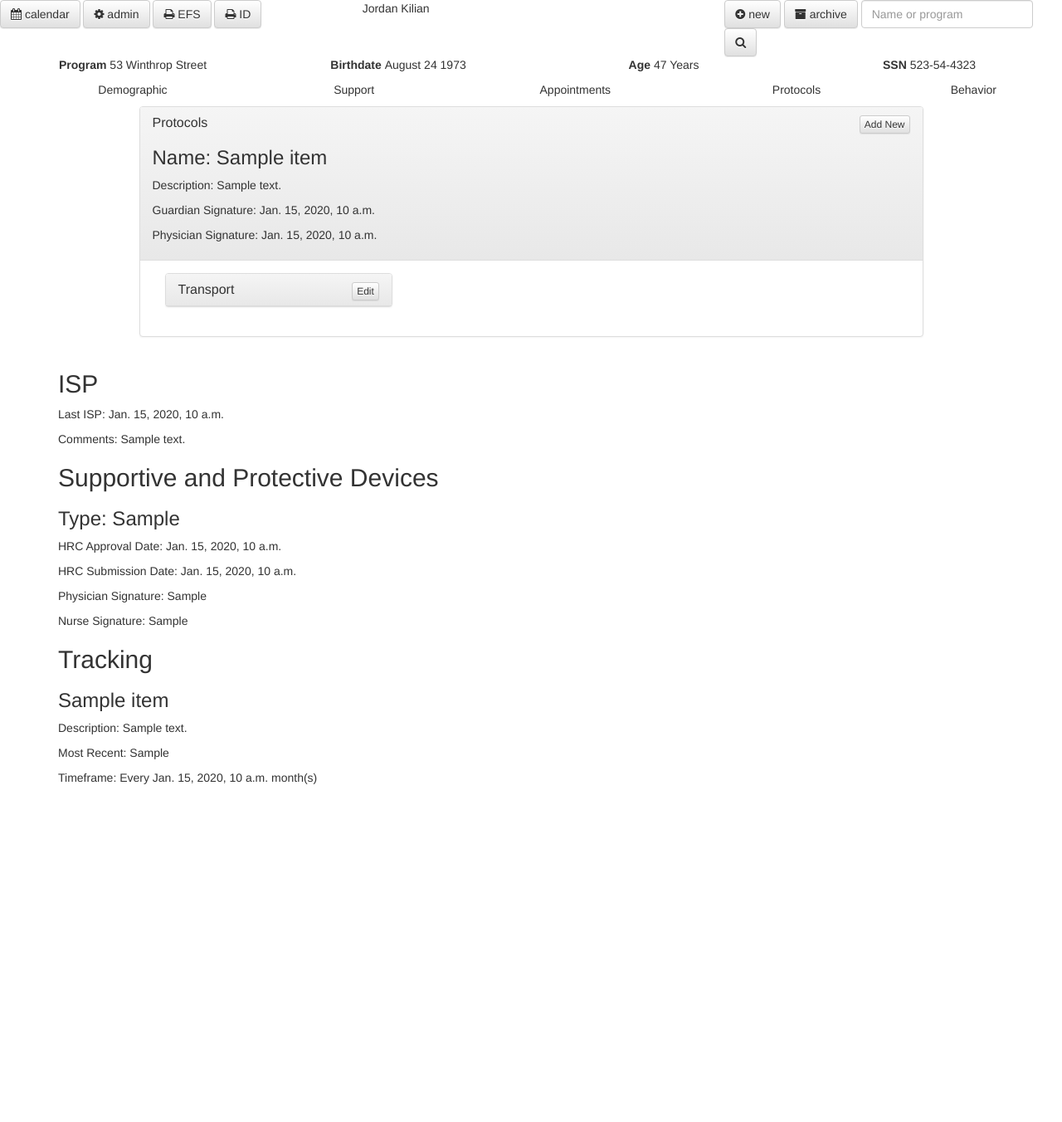
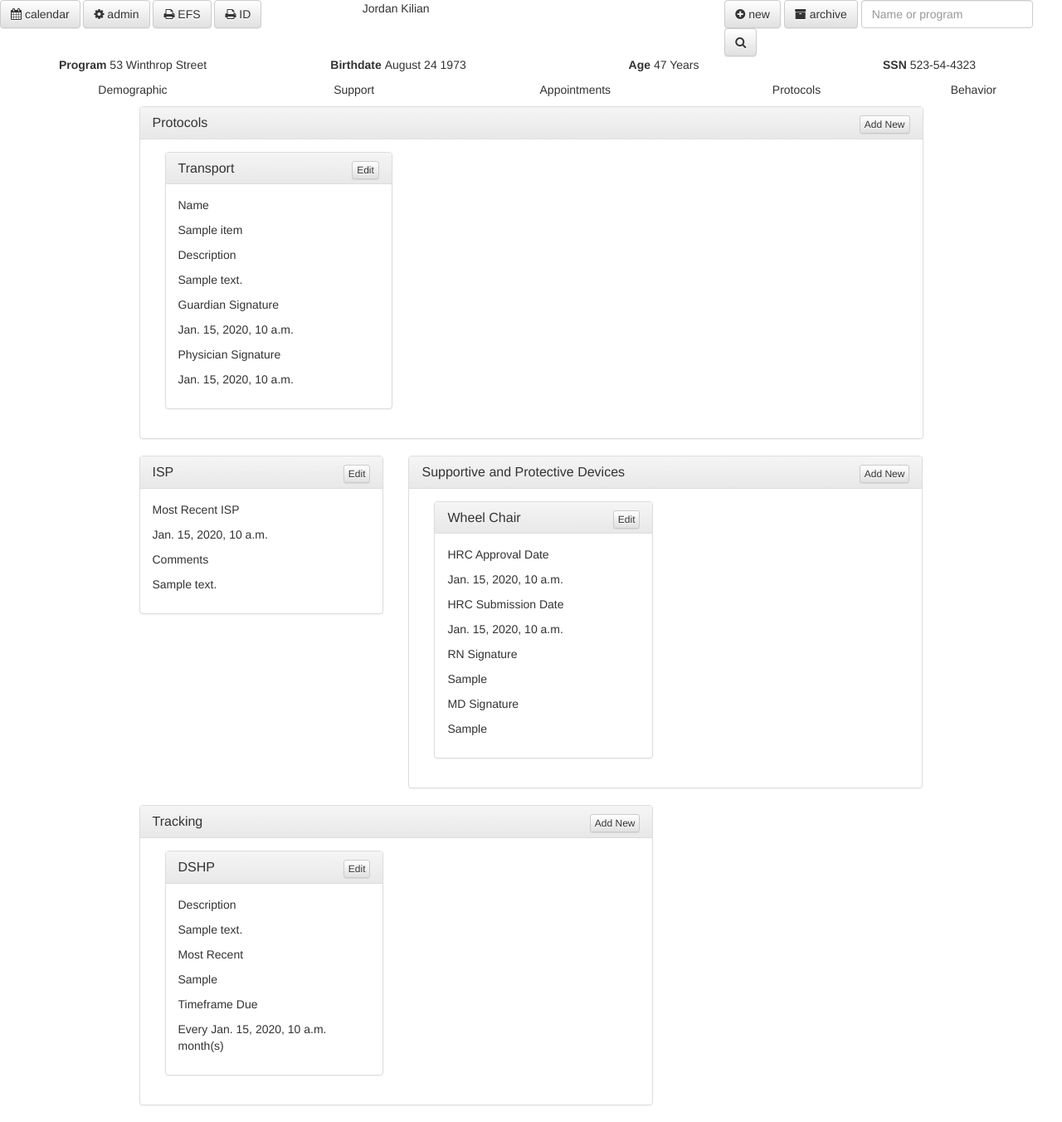
Before and after one commit to yzan424/JumboCode_WalnutStreetCenter, a Django app: template front-end/static/templates/protocol.html in a window 1280 px wide. Shown: the whole page at 83% size. Before the commit the page ends 945 px from the top, so only its background shows below. Run offline with Django 3.2, Linux system fonts and the light colour scheme; the template is opened without the code that fills it: most values are stand-ins (such as "Sample title", 1, 10 or a date in 2020); some libraries are stand-ins or nearby versions.

Commit message:
Finished protocol logic

```diff
--- a/front-end/static/templates/protocol.html
+++ b/front-end/static/templates/protocol.html
@@ -7,12 +7,6 @@
                     <div class="panel-heading">
                         <!--PROTOCOLS-->
                         <h3 class="panel-title">Protocols<button type="button" class="btn btn-xs btn-default pull-right">Add New</button></h3>
-                        {% for item in protocols %}
-                            <h3>Name: {{item.name}}</h3>
-                            <p>Description: {{item.description}}</p>
-                            <p>Guardian Signature: {{item.guardian_signature_date}}</p>
-                            <p>Physician Signature: {{item.physician_signature_date}}</p>
-                        {% endfor %}
                     </div>
                     <div class="panel-body">
                         <div class="col-xs-4">
@@ -20,38 +14,96 @@
                                 <div class="panel-heading">
                                   <h3 class="panel-title">Transport<button type="button" class="btn btn-xs btn-default pull-right">Edit</button></h3>
                                 </div>
+                                <div class="panel-body">
+                                    <!--{% for item in protocols %}-->
+                                        <p class="box-label"> Name </p>
+                                        <p> {{item.name}} <br> </p>
+                                        <p class="box-label"> Description </p>
+                                        <p> {{item.description}} <br> </p>
+                                        <p class="box-label"> Guardian Signature </p>
+                                        <p> {{item.guardian_signature_date}} <br></p>
+                                        <p class="box-label">Physician Signature</p>
+                                        <p> {{item.physician_signature_date}} <br> </p>
+                                    <!--{% endfor %}-->
+                                </div>
                             </div>
                         </div>
                     </div>
                 </div>
             </div>
         </div>
-
-        <div id="isp">
-            <h2>ISP</h2>
-            <p>Last ISP: {{isp.last_isp_date}}</p>
-            <p>Comments: {{isp.comments}}</p>
-        </div>
-
-        <div id="supportive">
-        <h2>Supportive and Protective Devices</h2>
-        {% for item in supportive %}
-            <h3>Type: {{item.device_type}}</h3>
-            <p>HRC Approval Date: {{item.hrc_approval_date}}</p>
-            <p>HRC Submission Date: {{item.hrc_submission_date}}</p>
-            <p>Physician Signature: {{item.physician_signature}}</p>
-            <p>Nurse Signature: {{item.nurse_signature}}</p>
-        {% endfor %}
-        </div>
-
-        <div id="tracking">
-            <h2>Tracking</h2>
-            {% for item in tracking %}
-                <h3>{{item.tracking_name}}</h3>
-                <p>Description: {{item.description}}</p>
-                <p>Most Recent: {{item.most_recent}}</p>
-                <p>Timeframe: Every {{item.next_due}} month(s)</p>
-            {% endfor %}
+        <div class= "row">
+            <div class="col-xs-12 col-md-10 col-md-offset-1" style="padding:0px">
+                <!--ISP-->
+                <div class= "col-xs-4">
+                    <div class="panel panel-default">
+                        <div class="panel-heading">
+                        <h3 class="panel-title">ISP<button type="button" class="btn btn-xs btn-default pull-right">Edit</button></h3>
+                        </div>
+                        <div class="panel-body">
+                            <p class="box-label">Most Recent ISP</p>
+                            <p> {{isp.last_isp_date}} <br> </p>
+                            <p class="box-label">Comments</p>
+                            <p> {{isp.comments}} </p>
+                        </div>
+                    </div>
+                </div>
+                <!--SUPPORTIVE-->
+                <div class= "col-xs-8">
+                    <div class="panel panel-default">
+                        <div class="panel-heading">
+                          <h3 class="panel-title">Supportive and Protective Devices <button type="button" class="btn btn-xs btn-default pull-right">Add New</button></h3>
+                        </div>
+                        <div class="panel-body">
+                            <div class= "col-xs-6">
+                                <div class="panel panel-default">
+                                    <div class="panel-heading">
+                                        <h3 class="panel-title">Wheel Chair<button type="button" class="btn btn-xs btn-default pull-right">Edit</button></h3>
+                                    </div>
+                                    <div class="panel-body">
+                                    {% for item in supportive %}
+                                        <p class="box-label">HRC Approval Date</p>
+                                        <p> {{item.hrc_approval_date}} <br> </p>
+                                        <p class="box-label">HRC Submission Date</p>
+                                        <p> {{item.hrc_submission_date}} <br> </p>
+                                        <p class="box-label"> RN Signature </p>
+                                        <p> {{item.nurse_signature}} <br></p>
+                                        <p class="box-label"> MD Signature </p>
+                                        <p> {{item.physician_signature}} <br></p>
+                                    {% endfor %}
+                                    </div>
+                                </div>
+                            </div>
+                        </div>
+                    </div>
+                </div>
+                <div class= "col-xs-8">
+                    <div class="panel panel-default">
+                        <div class="panel-heading">
+                          <h3 class="panel-title">Tracking<button type="button" class="btn btn-xs btn-default pull-right">Add New</button></h3>
+                        </div>
+                        <div class="panel-body">
+                            <div class= "col-xs-6">
+                                <div class="panel panel-default">
+                                    <div class="panel-heading">
+                                        <h3 class="panel-title">DSHP<button type="button" class="btn btn-xs btn-default pull-right">Edit</button></h3>
+                                    </div>
+                                    <div class="panel-body">
+                                    {% for item in tracking %}
+                                        <p class="box-label">Description</p>
+                                        <p> {{item.description}} </p>
+                                        <p class="box-label">Most Recent</p>
+                                        <p> {{item.most_recent}} <br> </p>
+                                        <p class="box-label">Timeframe Due</p>
+                                        <p> Every {{item.next_due}} month(s) <br> </p>
+                                    {% endfor %}
+                                    </div>
+                                </div>
+                            </div>
+                        </div>
+                    </div>
+                </div>
+            </div>
         </div>
     </div>
 {% endblock %}
```
